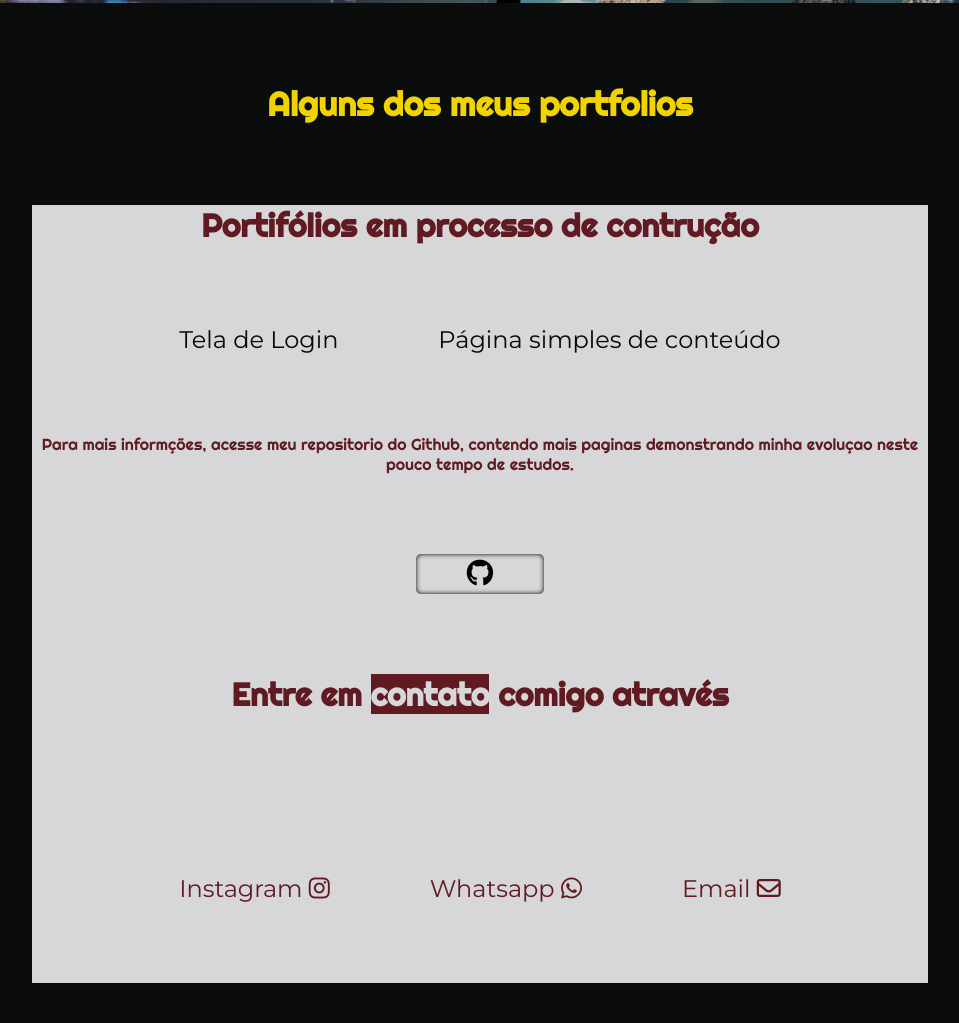
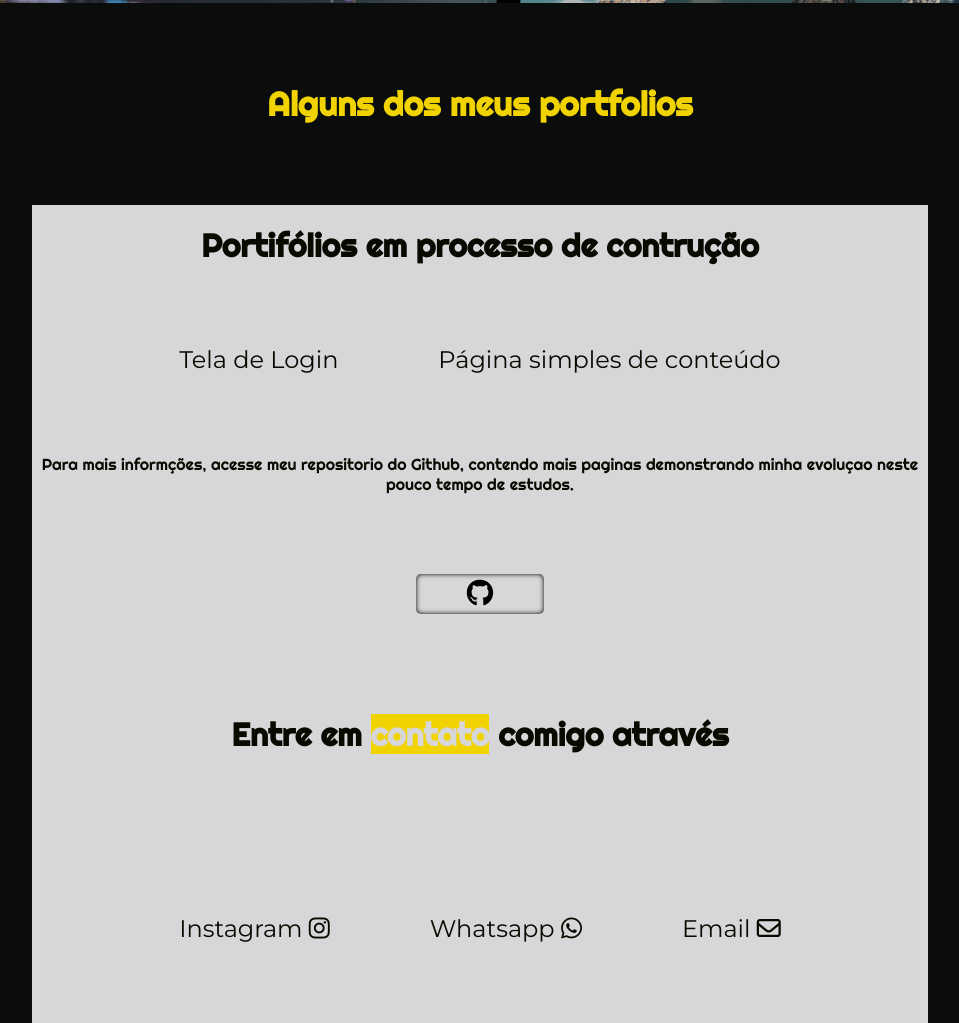
Before and after one commit to EdersonLopes/portfolio, a plain HTML site: page index.html in a window 1280 px wide. Shown: the part 2144-3167 px from the top of the page, without its empty margins (160-1119 px from the left). Before the commit the page ends 3127 px from the top, so only its background shows below. Drawn offline with Linux system fonts and the light colour scheme; some icons are missing; a web font is replaced by a local one.

Commit message:
Update style.css

```diff
--- a/style.css
+++ b/style.css
@@ -262,11 +262,12 @@ div.port{
     width: 70%;
     height: auto;
     background-color: #D7D7D9;
-    color: #5F1B21;
+    color: #0a0900;
     align-items: center;
 }
 div.port>h1{
     font-family: 'Righteous', cursive;
+    padding-top: 20px;
 
 
 }
@@ -306,6 +307,6 @@ div.contato{
     height: 100vh;
 }
 span.destaque{
-    background-color: #5F1B21;
-    color: #D7D7D9;
+    background-color: #F1D302;
+    color:#D7D7D9;
 }
```
